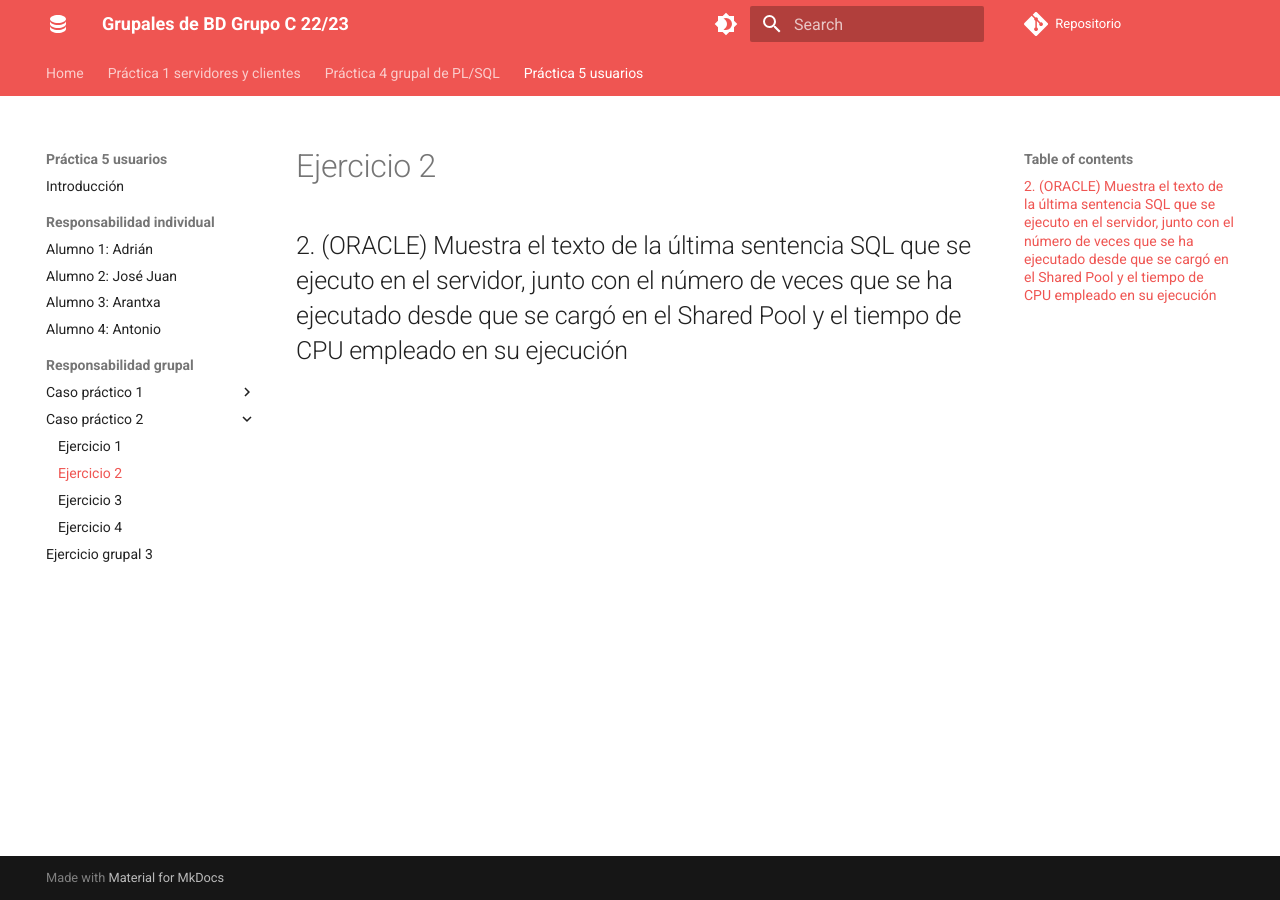
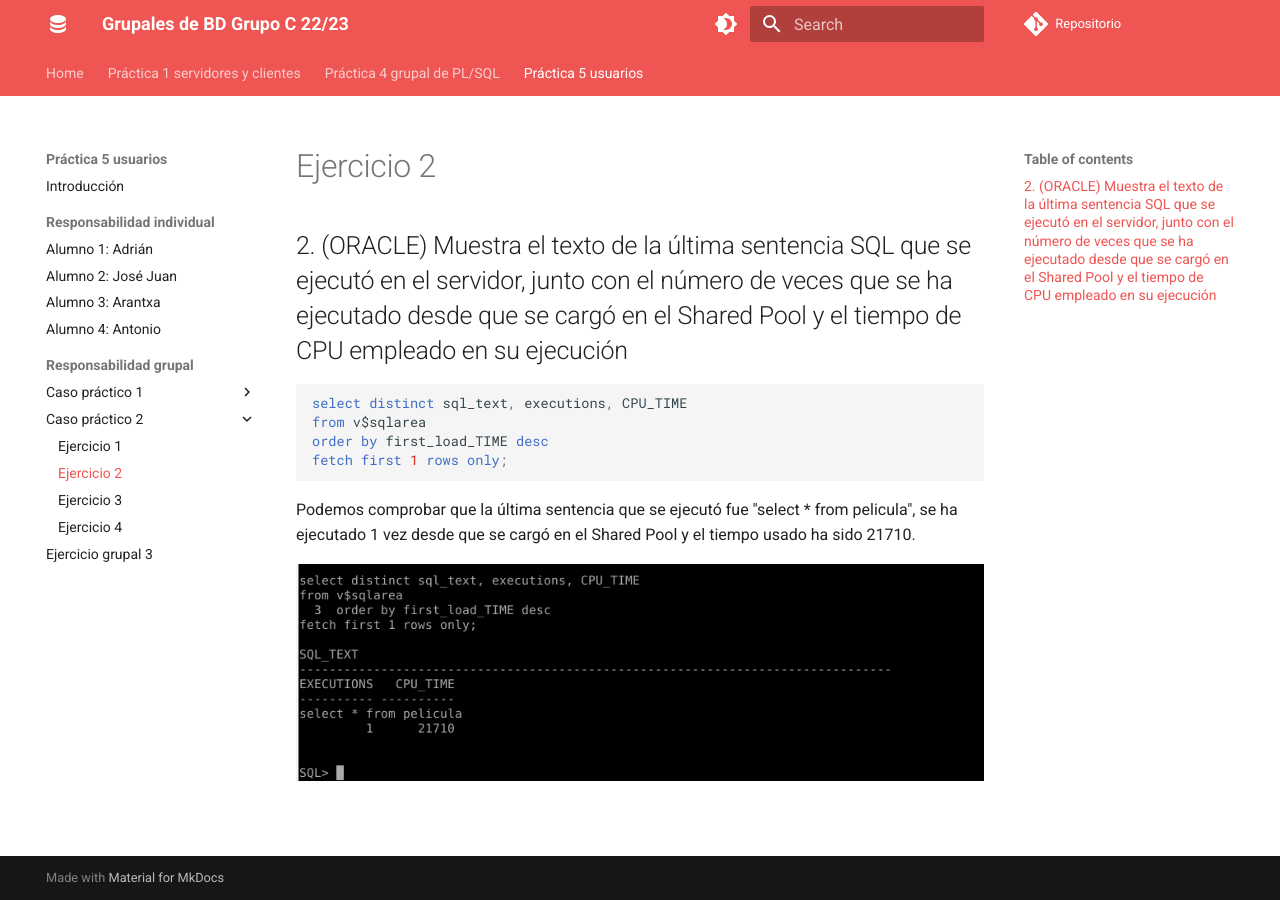
Before and after one commit to adriasir123/grupalesbdc, an MkDocs documentation site: the page built from docs/p5-usuarios/rg/caso-practico-2-ej2.md, in a window 1280 px wide. Built offline with MkDocs 1.6.1 and Material for MkDocs 9.7.7, drawn with Linux system fonts in a browser that asks for light colours; comment, search, counter and statistics services are not loaded.

Commit message:
He terminado el ejercicio 2 del caso práctico 2

````diff
--- a/docs/p5-usuarios/rg/caso-practico-2-ej2.md
+++ b/docs/p5-usuarios/rg/caso-practico-2-ej2.md
@@ -1,3 +1,14 @@
 # Ejercicio 2
 
-## 2. (ORACLE) Muestra el texto de la última sentencia SQL que se ejecuto en el servidor, junto con el número de veces que se ha ejecutado desde que se cargó en el Shared Pool y el tiempo de CPU empleado en su ejecución
+## 2. (ORACLE) Muestra el texto de la última sentencia SQL que se ejecutó en el servidor, junto con el número de veces que se ha ejecutado desde que se cargó en el Shared Pool y el tiempo de CPU empleado en su ejecución
+
+```sql
+select distinct sql_text, executions, CPU_TIME
+from v$sqlarea
+order by first_load_TIME desc
+fetch first 1 rows only;
+```
+
+Podemos comprobar que la última sentencia que se ejecutó fue "select * from pelicula", se ha ejecutado 1 vez desde que se cargó en el Shared Pool y el tiempo usado ha sido 21710.
+
+![prueba](/img/capturas-arantxa/88.png)
````
Also changed, not shown: docs/img/capturas-arantxa/88.png (added).
